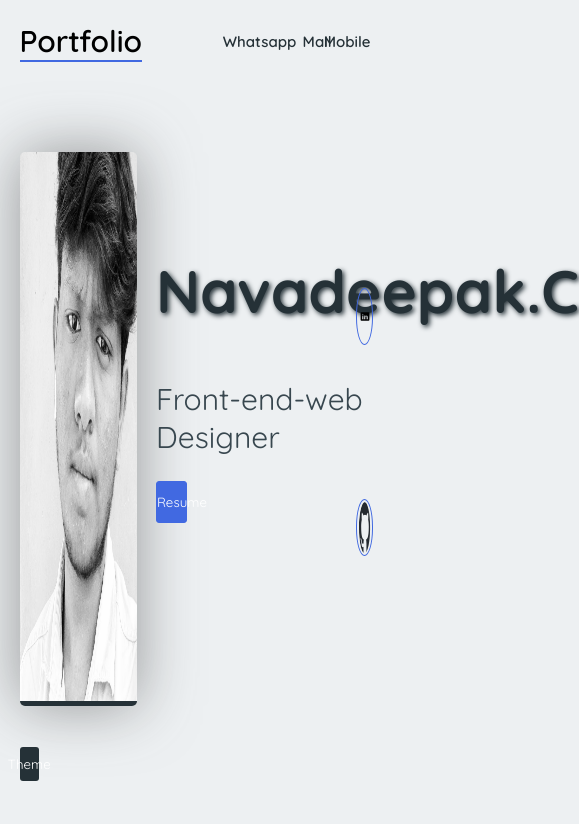
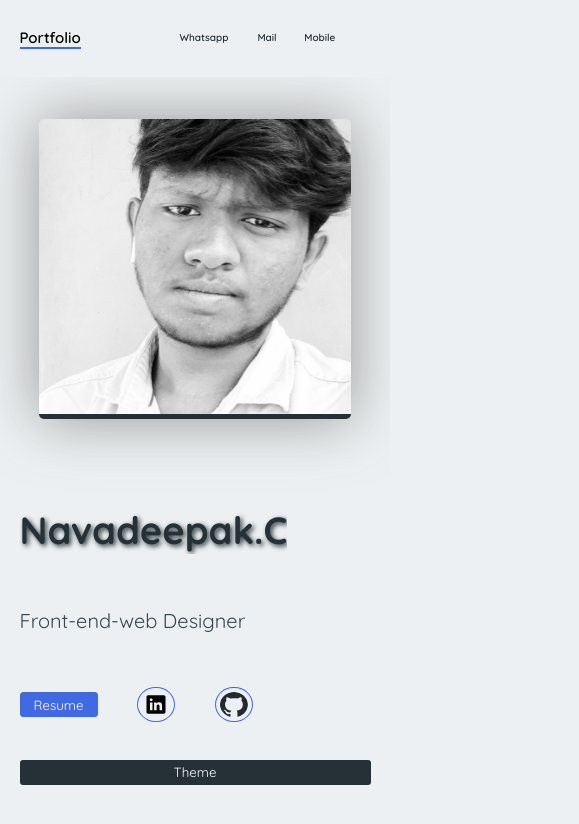
Before and after one commit to navadeepak/portfolio-updated, a plain HTML site: page index.html in a window 390 px wide. Shown: the whole page, 579 px wide, since content can reach past the window. Drawn offline with Linux system fonts and the light colour scheme.

Commit message:
Add files via upload

```diff
--- a/style.css
+++ b/style.css
@@ -27,8 +27,9 @@
     margin: 0;
     font-family: var(--casual);
     transition: 1s;
+    overflow-x: hidden;
 }
-#body{
+body{
     height: 100vh;
     width: 100vw;
     background-color: var(--bg-light);
@@ -50,6 +51,7 @@
     border-bottom: 2px solid transparent;
     color: var(--light-for-txt);
     font-weight: 600;
+    width: fit-content;
 }
 .mob-no:hover{
     border-bottom: 2px solid royalblue;
@@ -63,6 +65,7 @@
     border-bottom: 2px solid transparent;
     color: var(--light-for-txt);
     font-weight: 600;
+    width: fit-content;
 }
 .mail:hover{
     border-bottom: 2px solid royalblue;
@@ -81,6 +84,7 @@
     border-bottom: 2px solid transparent;
     color: var(--light-for-txt);
     font-weight: 600;
+    width: fit-content;
 }
 .whatsapp:hover{
     border-bottom: 2px solid royalblue;
@@ -255,7 +259,150 @@
     color: var(--light);
     cursor:text;
 }
-.org-mail::selection,.org-mobile::selection{
-    background-color: yellow;
-    color: black;
+
+@media only screen and (max-width:900px) {
+    body{
+        display: flex;
+        align-items: center;
+        justify-content: center;
+        width: 100vw;
+        height: 100vh;
+        overflow-x: hidden;
+    }
+    .top-nav{
+        width: 100vw;
+        height: 10vh;
+        display: flex;
+        justify-content: center;
+        align-items: center;
+    }
+    .port-title{
+        position: absolute;
+        left: 5vw;
+        display: flex;
+        align-items: center;
+        justify-content: center;
+        font-size: 15px;
+        font-weight: 600;
+        border-bottom: 2px solid royalblue;
+    }
+    .whatsapp{
+        font-size: 10px;
+        position: absolute;
+        left: 46vw;
+        transition: 0s;
+        border-bottom: 2px solid transparent;
+        color: var(--light-for-txt);
+        font-weight: 600;
+    }
+    .mail{
+        font-size: 10px;
+        position: absolute;
+        left: 66vw;
+        transition: 0s;
+        border-bottom: 2px solid transparent;
+        color: var(--light-for-txt);
+        font-weight: 600;
+    }
+    .mob-no{
+        font-size: 10px;
+        position: absolute;
+        left: 78vw;
+        transition: 1s;
+        border-bottom: 2px solid transparent;
+        color: var(--light-for-txt);
+        font-weight: 600;
+    }
+    .profile-img{
+        width: 80vw;
+        height: 35vh;
+        border-radius: 5px;
+        position: relative;
+        left: 0;
+        top: 5vh;
+        border-bottom: 5px solid var(--light-for-txt) !important;
+        filter: drop-shadow(0px 0px 30px rgba(66, 66, 66, 0.52));
+    }
+    .container{
+        width: 100vw;
+        height: 100vh;
+        display: flex;
+        flex-direction: column;
+        align-items: center;
+    }
+    .name{
+
+        left: 5vw;
+        font-size: 38px;
+        top: 60vh;
+        color: var(--light-for-txt);
+        text-shadow: 2px 2px 5px var(--light-for-txt);
+    }
+    .intrest{
+
+        left: 5vw;
+        top: 72vh;
+        font-size: 20px;
+        color: var(--light-for-sub-txt);
+    }
+    .resume{
+        left: 5vw;
+        top: 82vh;
+        width: 20vw;
+        height: 3vh;
+        border: 1px solid black;
+        background-color: royalblue;
+        color: var(--light);
+        border-radius: 3px;
+        border-color: royalblue;
+        cursor: pointer;
+    }
+    .theme{
+        position: absolute;
+        left: 5vw;
+        top: 90vh;
+        width: 90vw;
+        height: 3vh;
+        border-radius: 3px;
+        color: var(--light);
+        background-color: var(--light-for-txt);
+        cursor: pointer;
+        border: none;
+    }
+    .links{
+        width: 40vw;
+        height: 5vh;
+        left: 30vw;
+        top: 81vh;
+        display: flex;
+        flex-direction: row;
+        justify-content: center;
+        align-items: center;
+        position: absolute;
+    }
+    .linkedin-out{
+        width: 40vw;
+        height: 5vh;
+        display: flex;
+        align-items: center;
+        justify-content: center;
+    }
+    .github-out{
+        width: 40vw;
+        height: 5vh;
+        display: flex;
+        align-items: center;
+        justify-content: center;
+    }
+    .linkedin,.github{
+        display: flex;
+        justify-content: center;
+        align-items: center;
+        width: 7vw;
+        height: 3vh;
+        border: 1px solid royalblue;
+        padding: 5%;
+        border-radius: 50%;
+        transition: .5s;
+    }
 }
```
